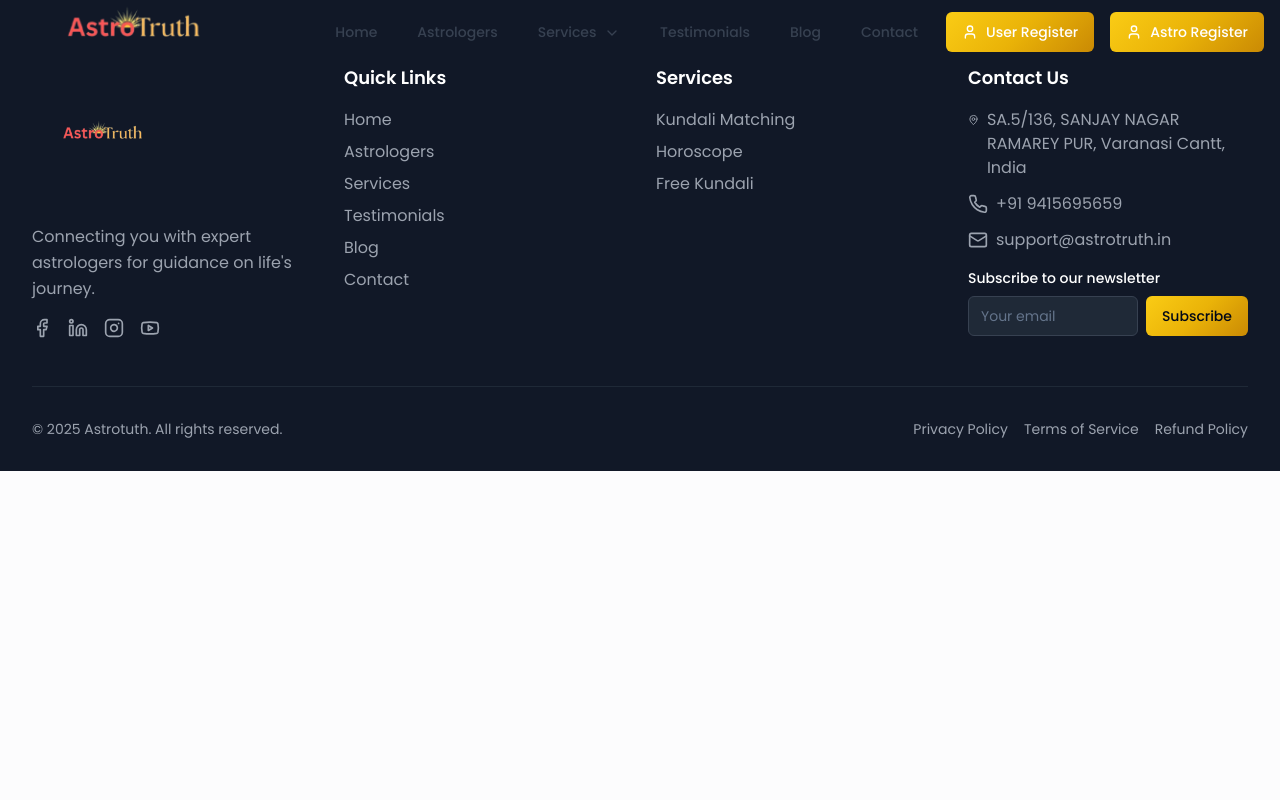
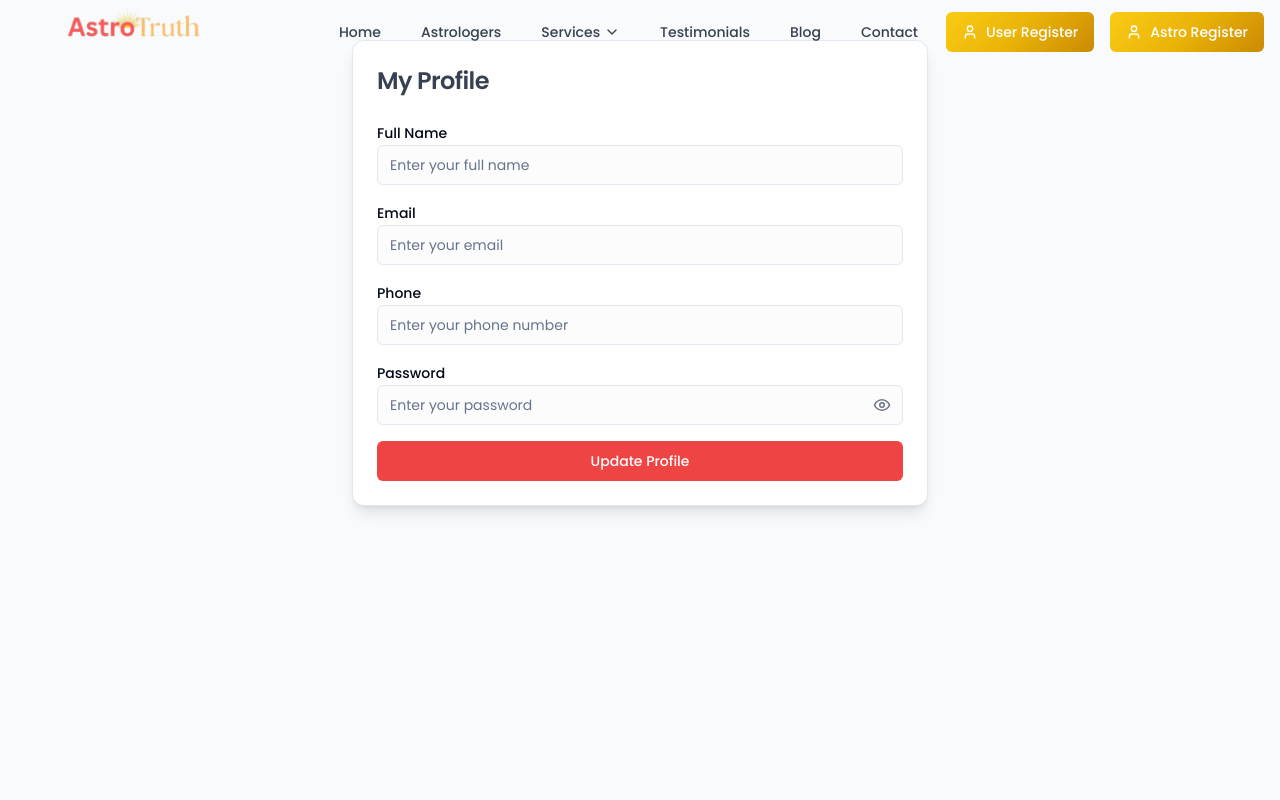
Before and after one commit to naradRaj123/update_astro, a React (Vite) app: page /user-profile in a window 1280 px wide. Shown: the top 800 px of the page. Built offline with nearby package versions, Linux system fonts and the light colour scheme.

Commit message:
login register ui issue

```diff
--- a/package.json
+++ b/package.json
@@ -32,6 +32,7 @@
     "react": "^18.2.0",
     "react-dom": "^18.2.0",
     "react-hook-form": "^7.57.0",
+    "react-hot-toast": "^2.5.2",
     "react-loader-spinner": "^6.1.6",
     "react-redux": "^9.2.0",
     "react-router-dom": "^6.16.0",
--- a/src/App.jsx
+++ b/src/App.jsx
@@ -33,6 +33,7 @@
 import ProductList from "./pages/admin/Productlist";
 import UpdateProduct from "./pages/admin/UpdateProduct";
 import HoroscopePage from "./pages/HoroscopePage";
+import UserProfile from "./pages/Profile/UserProfile";
 
 
 
@@ -75,6 +76,8 @@
             <Route path="/admin/addproduct" element={<AddProduct />} />
             <Route path="/admin/productlist" element={<ProductList />} />
             <Route path="/admin/update/:id" element={<UpdateProduct />} />
+            <Route path="/user-profile" element={<UserProfile />} />
+
 
 
           </Routes>
--- a/src/components/Navbar.jsx
+++ b/src/components/Navbar.jsx
@@ -1,7 +1,9 @@
 import React, { useState, useEffect } from "react";
-import { Link } from "react-router-dom";
+import { Link, useLocation } from "react-router-dom";
 import { motion } from "framer-motion";
-import { Menu, X, Phone, User, LogOut, ArrowBigDown, ChevronDown } from "lucide-react";
+import {
+  Menu, X, Phone, User, LogOut, ChevronDown
+} from "lucide-react";
 import { Button } from "@/components/ui/button";
 import { Dialog, DialogContent, DialogTrigger } from "@/components/ui/dialog";
 import { Input } from "@/components/ui/input";
@@ -11,7 +13,9 @@
 const Navbar = () => {
   const [isOpen, setIsOpen] = useState(false);
   const [scrolled, setScrolled] = useState(false);
+  const [dropdownOpen, setDropdownOpen] = useState(false);
   const { user, logout } = useAuth();
+  const location = useLocation();
 
   useEffect(() => {
     const handleScroll = () => {
@@ -21,14 +25,15 @@
     return () => window.removeEventListener("scroll", handleScroll);
   }, []);
 
-
-  // dropdown menu
-  const [dropdownOpen, setDropdownOpen] = useState(false);
+  useEffect(() => {
+    setDropdownOpen(false); // Close dropdown on route change
+  }, [location]);
 
   const navLinks = [
     { name: "Home", href: "/" },
     { name: "Astrologers", href: "/astrologers" },
-    { name: "Services  ",
+    {
+      name: "Services",
       icon: <ChevronDown className="ml-1 inline-block w-4 h-4" />,
       dropdown: [
         { name: "Store", href: "/store" },
@@ -44,16 +49,12 @@
 
   return (
     <section className="topheader-width">
-  <nav
-      className={`fixed top-0 left-0 right-0 z-50 transition-all duration-300 ${
-        scrolled ? "bg-white/90 backdrop-blur-md shadow-md" : "bg-transparent"
-      }`}
-    >
+      <nav className={`fixed top-0 left-0 right-0 z-50 transition-all duration-300 ${scrolled ? "bg-white/90 backdrop-blur-md shadow-md" : "bg-transparent"}`}>
         <div className="container mx-auto flex items-center justify-between h-16 px-4">
           {/* Logo */}
           <div className="flex items-center flex-shrink-0 h-full">
             <Link to="/" className="flex items-center">
-            <img src={logo} className=" w-auto h-[15rem]  " alt="Logo" />
+              <img src={logo} className="w-auto h-[15rem]" alt="Logo" />
             </Link>
           </div>
 
@@ -61,21 +62,31 @@
           <div className="hidden xl:flex items-center space-x-4">
             {navLinks.map((link) =>
               link.dropdown ? (
-              <div className="relative group" key={link.name}>
-                <button className="text-gray-700 hover:text-primary px-3 py-2 rounded-md text-sm font-medium transition-colors">
-                  {link.name}{link.icon}
-                </button>
-                <div className="absolute hidden group-hover:block bg-white shadow-lg rounded-md py-2 mt-2 w-48 z-50">
+                <div
+                  className="relative"
+                  key={link.name}
+                  onMouseEnter={() => setDropdownOpen(true)}
+                  onMouseLeave={() => setDropdownOpen(false)}
+                >
+                  <div className="flex items-center cursor-pointer px-3 py-2 text-gray-700 hover:text-primary text-sm font-medium transition-colors">
+                    {link.name}
+                    {link.icon}
+                  </div>
+
+                  {dropdownOpen && (
+                    <div className="absolute top-full left-0 bg-white shadow-lg rounded-md py-2 mt-1 w-48 z-50">
                       {link.dropdown.map((sublink) => (
                         <Link
                           key={sublink.name}
                           to={sublink.href}
+                          onClick={() => setDropdownOpen(false)}
                           className="block px-4 py-2 text-sm text-gray-700 hover:bg-gray-100"
                         >
                           {sublink.name}
                         </Link>
                       ))}
                     </div>
+                  )}
                 </div>
               ) : (
                 <Link
@@ -112,12 +123,9 @@
                 </Link>
               </>
             )}
-
-          {/* Talk to Astrologer Dialog */}
-
           </div>
 
-        {/* Mobile Right Buttons */}
+          {/* Mobile Buttons */}
           <div className="xl:hidden flex items-center gap-2">
             <Dialog>
               <DialogTrigger asChild>
@@ -207,10 +215,7 @@
               ) : (
                 <>
                   <Link to="/user-login" onClick={() => setIsOpen(false)}>
-                  <Button
-                    variant="ghost"
-                    className="text-gray-700 hover:text-primary w-full justify-start"
-                  >
+                    <Button variant="ghost" className="text-gray-700 hover:text-primary w-full justify-start">
                       User Login
                     </Button>
                   </Link>
@@ -231,7 +236,6 @@
         )}
       </nav>
     </section>
-
   );
 };
 
--- a/src/pages/AstroLogin.jsx
+++ b/src/pages/AstroLogin.jsx
@@ -13,7 +13,7 @@
   CardTitle,
 } from "@/components/ui/card";
 import { useToast } from "@/components/ui/use-toast";
-import { Mail, Lock, Eye, EyeOff } from "lucide-react";
+import { Mail, Lock, Eye, EyeOff, X } from "lucide-react";
 import axios from "axios";
 
 const AstroLogin = () => {
@@ -82,7 +82,16 @@
         animate={{ opacity: 1, y: 0 }}
         transition={{ duration: 0.5 }}
       >
-        <Card className="w-full max-w-md shadow-2xl">
+        <Card className="w-full max-w-md shadow-2xl relative">
+          {/* Close Button */}
+          <button
+            onClick={() => navigate("/")}
+            className="absolute top-4 right-4 text-gray-400 hover:text-red-500"
+            aria-label="Close login form"
+          >
+            <X className="w-5 h-5" />
+          </button>
+
           <CardHeader className="text-center">
             <CardTitle className="text-3xl font-bold cosmic-text">Welcome Back!</CardTitle>
             <CardDescription>Log in to continue your cosmic journey.</CardDescription>
--- a/src/pages/LoginPage.jsx
+++ b/src/pages/LoginPage.jsx
@@ -13,7 +13,7 @@
   CardTitle,
 } from "@/components/ui/card";
 import { useToast } from "@/components/ui/use-toast";
-import { Mail, Lock, Eye, EyeOff } from "lucide-react";
+import { Mail, Lock, Eye, EyeOff, X } from "lucide-react";
 import axios from "axios";
 
 const LoginPage = () => {
@@ -94,7 +94,16 @@
         animate={{ opacity: 1, y: 0 }}
         transition={{ duration: 0.5 }}
       >
-        <Card className="w-full max-w-md shadow-2xl">
+        <Card className="w-full max-w-md shadow-2xl relative">
+          {/* Close Icon */}
+          <button
+            onClick={() => navigate("/")}
+            className="absolute top-4 right-4 text-gray-400 hover:text-red-500"
+            aria-label="Close"
+          >
+            <X className="w-5 h-5" />
+          </button>
+
           <CardHeader className="text-center">
             <CardTitle className="text-3xl font-bold cosmic-text">
               Welcome Back!
--- /dev/null
+++ b/src/pages/Profile/UserProfile.jsx
@@ -0,0 +1,135 @@
+import React, { useEffect, useState } from 'react';
+import { Input } from '@/components/ui/input';
+import { Label } from '@/components/ui/label';
+import { Button } from '@/components/ui/button';
+import { Card, CardContent, CardHeader, CardTitle } from '@/components/ui/card';
+import { Eye, EyeOff } from 'lucide-react';
+
+const UserProfile = () => {
+  const [user, setUser] = useState({
+    user_name: '',
+    user_email: '',
+    user_phone: '',
+    user_password: '',
+  });
+
+  const [showPassword, setShowPassword] = useState(false);
+
+  // Load user data on mount
+  useEffect(() => {
+    const storedUser = JSON.parse(localStorage.getItem('user') || '{}');
+    setUser(storedUser);
+  }, []);
+
+  // Handle input change
+  const handleChange = (e) => {
+    setUser({ ...user, [e.target.name]: e.target.value });
+  };
+
+  // Handle update
+  const handleUpdate = async () => {
+    try {
+      const response = await fetch('https://your-api.com/web/user/update', {
+        method: 'POST',
+        headers: { 'Content-Type': 'application/json' },
+        body: JSON.stringify({
+          ...user,
+          _id: user?.user_id || user?._id,
+        }),
+      });
+
+      const data = await response.json();
+
+      if (data.success) {
+        localStorage.setItem('user', JSON.stringify(data.updatedUser));
+        alert('Profile updated successfully!');
+      } else {
+        alert(data.message || 'Update failed');
+      }
+    } catch (error) {
+      console.error(error);
+      alert('Something went wrong');
+    }
+  };
+
+  return (
+    <div className="min-h-screen bg-gray-50 p-4 md:p-10">
+      <Card className="max-w-xl mx-auto shadow-lg rounded-xl">
+        <CardHeader>
+          <CardTitle className="text-2xl font-semibold text-gray-700">My Profile</CardTitle>
+        </CardHeader>
+        <CardContent className="space-y-4">
+          {/* Name */}
+          <div>
+            <Label htmlFor="user_name">Full Name</Label>
+            <Input
+              id="user_name"
+              name="user_name"
+              value={user.user_name}
+              onChange={handleChange}
+              placeholder="Enter your full name"
+            />
+          </div>
+
+          {/* Email */}
+          <div>
+            <Label htmlFor="user_email">Email</Label>
+            <Input
+              id="user_email"
+              name="user_email"
+              value={user.user_email}
+              onChange={handleChange}
+              type="email"
+              placeholder="Enter your email"
+            />
+          </div>
+
+          {/* Phone */}
+          <div>
+            <Label htmlFor="user_phone">Phone</Label>
+            <Input
+              id="user_phone"
+              name="user_phone"
+              value={user.user_phone}
+              onChange={handleChange}
+              type="tel"
+              placeholder="Enter your phone number"
+            />
+          </div>
+
+          {/* Password */}
+          <div>
+            <Label htmlFor="user_password">Password</Label>
+            <div className="relative">
+              <Input
+                id="user_password"
+                name="user_password"
+                value={user.user_password}
+                onChange={handleChange}
+                type={showPassword ? 'text' : 'password'}
+                placeholder="Enter your password"
+              />
+              <button
+                type="button"
+                className="absolute top-1/2 right-3 transform -translate-y-1/2 text-gray-500"
+                onClick={() => setShowPassword(!showPassword)}
+              >
+                {showPassword ? <EyeOff size={18} /> : <Eye size={18} />}
+              </button>
+            </div>
+          </div>
+
+          {/* Update Button */}
+          <Button
+            className="w-full bg-red-500 hover:bg-red-600 text-white"
+            onClick={handleUpdate}
+          >
+            Update Profile
+          </Button>
+        </CardContent>
+      </Card>
+    </div>
+  );
+};
+
+export default UserProfile;
--- a/src/pages/RegisterPage.jsx
+++ b/src/pages/RegisterPage.jsx
@@ -3,7 +3,7 @@
 import { Link, useNavigate } from "react-router-dom";
 import { motion } from "framer-motion";
 import axios from "axios";
-import { Mail, Lock, User, Phone } from "lucide-react";
+import { Mail, Lock, User, Phone, X } from "lucide-react";
 import { Input } from "../components/ui/input";
 import { Label } from "../components/ui/label";
 import {
@@ -33,9 +33,11 @@
         data
       );
       console.log("Registration successful:", response.data);
-      alert("regitration susssfuly go to login page ")
+      alert("Registration successful! Please log in.");
+      navigate("/user-login");
     } catch (error) {
       console.error("Registration failed:", error.response?.data || error.message);
+      alert("Registration failed. Try again.");
     } finally {
       setLoading(false);
     }
@@ -48,7 +50,16 @@
         animate={{ opacity: 1, y: 0 }}
         transition={{ duration: 0.5 }}
       >
-        <Card className="w-full max-w-md shadow-2xl">
+        <Card className="w-full max-w-md shadow-2xl relative">
+          {/* Close Icon */}
+          <button
+            onClick={() => navigate("/")}
+            className="absolute top-4 right-4 text-gray-400 hover:text-red-500"
+            aria-label="Close"
+          >
+            <X className="w-5 h-5" />
+          </button>
+
           <CardHeader className="text-center">
             <CardTitle className="text-3xl font-bold cosmic-text">
               Create Your Account
@@ -57,6 +68,7 @@
               Join Astro Truth and start your cosmic journey today!
             </CardDescription>
           </CardHeader>
+
           <CardContent>
             <form onSubmit={handleSubmit(onSubmit)} className="space-y-6">
               {/* Full Name */}
@@ -116,6 +128,27 @@
                 {errors.mobile && <p className="text-red-500 text-sm">{errors.mobile.message}</p>}
               </div>
 
+              {/* Address */}
+              <div className="space-y-2">
+                <Label htmlFor="address">Address</Label>
+                <Input
+                  type="text"
+                  placeholder="123, Galaxy Street, Earth"
+                  {...register("address", { required: "Address is required" })}
+                />
+                {errors.address && <p className="text-red-500 text-sm">{errors.address.message}</p>}
+              </div>
+
+              {/* Date of Birth */}
+              <div className="space-y-2">
+                <Label htmlFor="dob">Date of Birth</Label>
+                <Input
+                  type="date"
+                  {...register("dob", { required: "DOB is required" })}
+                />
+                {errors.dob && <p className="text-red-500 text-sm">{errors.dob.message}</p>}
+              </div>
+
               {/* Password */}
               <div className="space-y-2">
                 <Label htmlFor="password">Password</Label>
@@ -134,9 +167,12 @@
                     className="pl-10"
                   />
                 </div>
-                {errors.password && <p className="text-red-500 text-sm">{errors.password.message}</p>}
+                {errors.password && (
+                  <p className="text-red-500 text-sm">{errors.password.message}</p>
+                )}
               </div>
 
+              {/* Submit Button */}
               <Button
                 type="submit"
                 className="w-full cosmic-gradient text-white"
@@ -146,6 +182,7 @@
               </Button>
             </form>
           </CardContent>
+
           <CardFooter className="flex flex-col items-center">
             <p className="text-sm text-muted-foreground">
               Already have an account?{" "}
```
Also changed, not shown: src/pages/AstrologerRegistrationPage.jsx (+47 -79 lines), src/pages/HoroscopePage.jsx (+41 -35 lines), src/pages/Profile/AstroProfile.jsx (added), 1 other file (tests, documents, lock files or other folders). Lines whose indentation alone changed are shown as unchanged.
